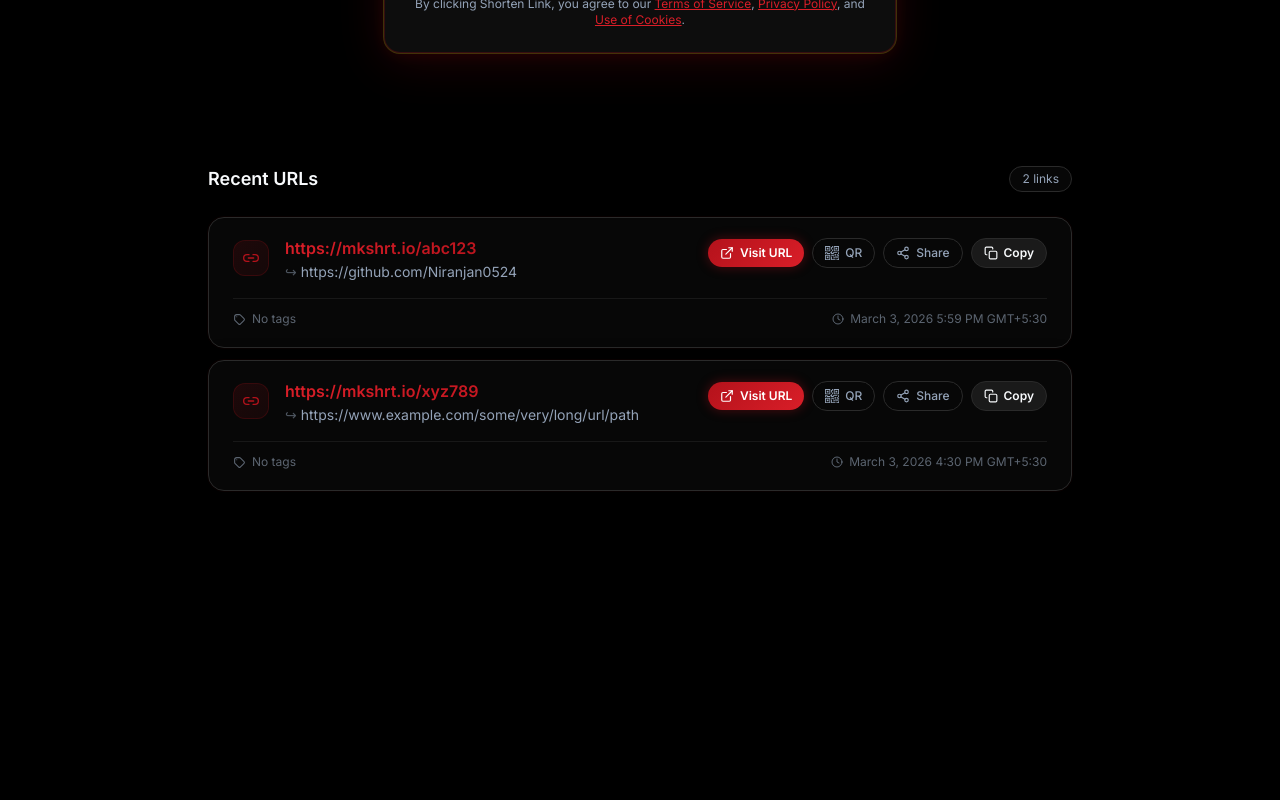
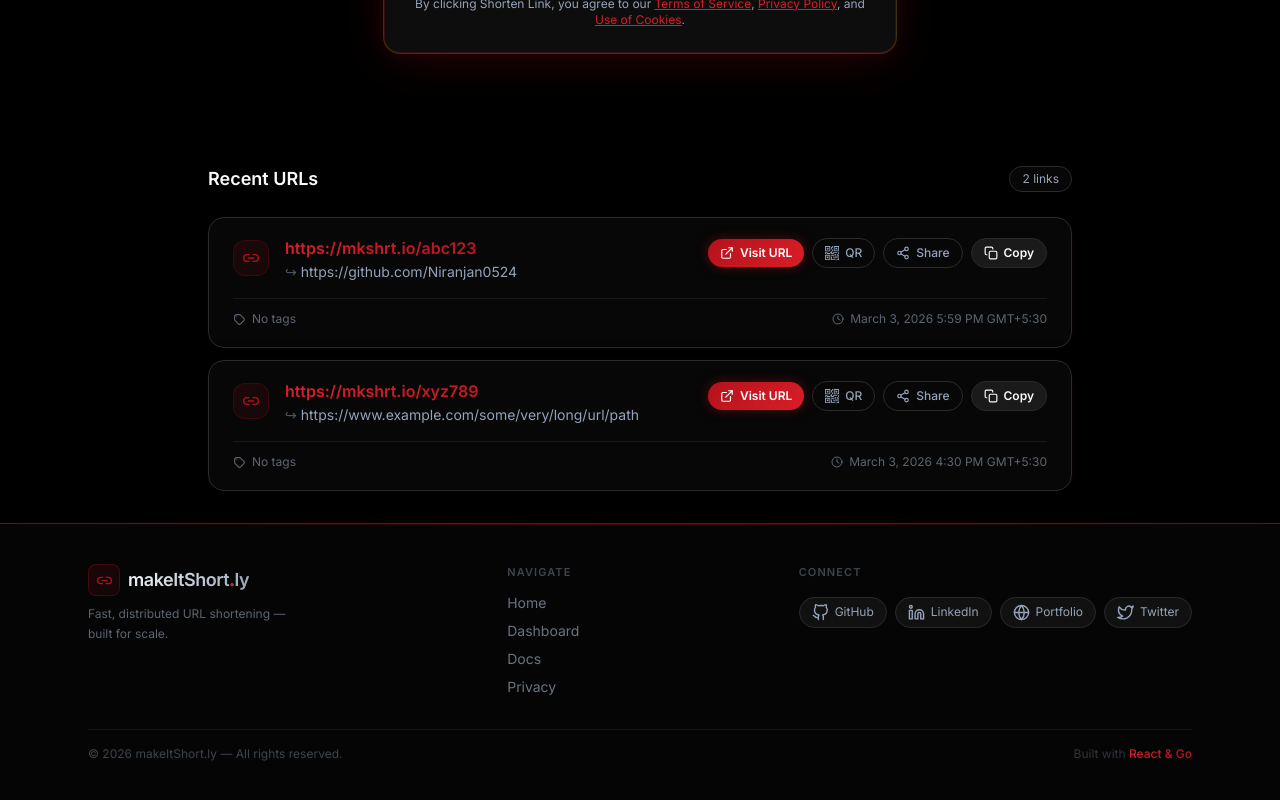
Before and after one commit to Niranjan0524/Distributed-URL-Shortner, a React (Vite) app in the folder Frontend/: page / in a window 1280 px wide. Shown: the part 651-1451 px from the top of the page. Before the commit the page ends 1174 px from the top, so only its background shows below. Built offline with nearby package versions, Linux system fonts and the light colour scheme.

Commit message:
built footer, page404

```diff
--- a/Frontend/src/App.jsx
+++ b/Frontend/src/App.jsx
@@ -2,6 +2,7 @@
 import './App.css'
 import Home from './pages/Home.jsx';
 import LoginSignup from './components/LoginSignup.jsx';
+import Page404 from './components/page404.jsx';
 
 function App() {
   return (
@@ -11,6 +12,7 @@
           <Route path="/"       element={<Home />} />
           <Route path="/login"  element={<LoginSignup />} />
           <Route path="/signup" element={<LoginSignup />} />
+          <Route path="*" element={<Page404 />} />
         </Routes>
       </div>
     </BrowserRouter>
--- /dev/null
+++ b/Frontend/src/components/Footer.jsx
@@ -0,0 +1,145 @@
+import { FiGithub, FiLinkedin, FiGlobe, FiLink2, FiTwitter } from "react-icons/fi";
+
+const SOCIAL_LINKS = [
+  {
+    icon: <FiGithub size={17} />,
+    label: "GitHub",
+    href: "https://github.com/",
+  },
+  {
+    icon: <FiLinkedin size={17} />,
+    label: "LinkedIn",
+    href: "https://linkedin.com/in/",
+  },
+  {
+    icon: <FiGlobe size={17} />,
+    label: "Portfolio",
+    href: "https://",
+  },
+  {
+    icon: <FiTwitter size={17} />,
+    label: "Twitter",
+    href: "https://twitter.com/",
+  },
+];
+
+const NAV_LINKS = [
+  { label: "Home", href: "/" },
+  { label: "Dashboard", href: "/dashboard" },
+  { label: "Docs", href: "/docs" },
+  { label: "Privacy", href: "/privacy" },
+];
+
+const Footer = () => {
+  const year = new Date().getFullYear();
+
+  return (
+    <footer
+      className="relative mt-auto border-t border-border bg-bg-secondary/40 backdrop-blur-xl"
+      style={{ boxShadow: "0 -1px 0 rgba(180,18,27,0.08)" }}
+    >
+      {/* faint top glow line */}
+      <div
+        className="absolute inset-x-0 top-0 h-px"
+        style={{ background: "linear-gradient(90deg, transparent, rgba(180,18,27,0.35), transparent)" }}
+      />
+
+      <div className="mx-auto max-w-6xl px-6 py-10">
+        {/* ── Main row ── */}
+        <div className="flex flex-col items-center gap-8 sm:flex-row sm:items-start sm:justify-between">
+
+          {/* Brand */}
+          <div className="flex flex-col items-center gap-2 sm:items-start">
+            <div className="flex items-center gap-2">
+              <div
+                className="flex h-8 w-8 items-center justify-center rounded-lg"
+                style={{
+                  background: "linear-gradient(135deg, #B4121B22, #D91E2811)",
+                  border: "1px solid rgba(180,18,27,0.3)",
+                }}
+              >
+                <FiLink2 size={15} className="text-accent-red" />
+              </div>
+              <span
+                className="text-lg font-bold tracking-tight"
+                style={{
+                  background: "linear-gradient(135deg, #F8FAFC 0%, #94A3B8 100%)",
+                  WebkitBackgroundClip: "text",
+                  WebkitTextFillColor: "transparent",
+                }}
+              >
+                makeItShort<span style={{ WebkitTextFillColor: "#D91E28" }}>.</span>ly
+              </span>
+            </div>
+            <p className="max-w-[200px] text-center text-xs leading-relaxed text-text-muted/60 sm:text-left">
+              Fast, distributed URL shortening — built for scale.
+            </p>
+          </div>
+
+          {/* Nav links */}
+          <div className="flex flex-col items-center gap-2 sm:items-start">
+            <span className="mb-1 text-[11px] font-semibold uppercase tracking-widest text-text-muted/40">
+              Navigate
+            </span>
+            {NAV_LINKS.map(({ label, href }) => (
+              <a
+                key={label}
+                href={href}
+                className="text-sm text-text-muted/70 transition-colors duration-150 hover:text-accent-red"
+              >
+                {label}
+              </a>
+            ))}
+          </div>
+
+          {/* Social links */}
+          <div className="flex flex-col items-center gap-3 sm:items-start">
+            <span className="mb-1 text-[11px] font-semibold uppercase tracking-widest text-text-muted/40">
+              Connect
+            </span>
+            <div className="flex flex-wrap justify-center gap-2 sm:justify-start">
+              {SOCIAL_LINKS.map(({ icon, label, href }) => (
+                <a
+                  key={label}
+                  href={href}
+                  target="_blank"
+                  rel="noreferrer"
+                  title={label}
+                  className="flex items-center gap-1.5 rounded-full border border-border bg-bg-tertiary/60 px-3 py-1.5 text-xs text-text-muted transition-all duration-150 hover:border-accent-red/40 hover:text-text-primary hover:scale-[1.05] active:scale-[0.97]"
+                >
+                  {icon}
+                  {label}
+                </a>
+              ))}
+            </div>
+          </div>
+        </div>
+
+        {/* ── Divider ── */}
+        <div className="mt-8 border-t border-border/50" />
+
+        {/* ── Bottom bar ── */}
+        <div className="mt-4 flex flex-col items-center justify-between gap-2 sm:flex-row">
+          <p className="text-xs text-text-muted/40">
+            &copy; {year} makeItShort.ly &mdash; All rights reserved.
+          </p>
+          <p className="text-xs text-text-muted/30">
+            Built with{" "}
+            <span
+              className="font-medium"
+              style={{
+                background: "linear-gradient(135deg, #D91E28, #B4121B)",
+                WebkitBackgroundClip: "text",
+                WebkitTextFillColor: "transparent",
+              }}
+            >
+              React & Go
+            </span>
+          </p>
+        </div>
+      </div>
+    </footer>
+  );
+};
+
+export default Footer;
--- a/Frontend/src/components/Homebody.jsx
+++ b/Frontend/src/components/Homebody.jsx
@@ -1,5 +1,6 @@
 import UrlForm from "./urlForm";
 import UrlHistory from "./UrlHistory";
+import Footer from "./Footer";
 const Homebody=()=>{
 
 
@@ -7,7 +8,7 @@
     <div className="mt-20">
         <UrlForm/>
         <UrlHistory/>
-
+        <Footer/>
         </div>
     </>)
 }
--- /dev/null
+++ b/Frontend/src/components/page404.jsx
@@ -0,0 +1,84 @@
+import { useNavigate } from "react-router-dom";
+import { FiArrowLeft, FiHome, FiLink2 } from "react-icons/fi";
+
+const Page404 = () => {
+  const navigate = useNavigate();
+
+  return (
+    <div className="relative flex min-h-screen flex-col items-center justify-center overflow-hidden bg-bg-primary px-6 text-center">
+
+      {/* Background glow blobs */}
+      <div
+        className="pointer-events-none absolute left-1/2 top-1/3 h-[500px] w-[500px] -translate-x-1/2 -translate-y-1/2 rounded-full opacity-10 blur-[120px]"
+        style={{ background: "radial-gradient(circle, #D91E28 0%, transparent 70%)" }}
+      />
+
+      {/* Icon */}
+      <div
+        className="mb-6 flex h-16 w-16 items-center justify-center rounded-2xl"
+        style={{
+          background: "linear-gradient(135deg, #B4121B22, #D91E2811)",
+          border: "1px solid rgba(180,18,27,0.3)",
+          boxShadow: "0 0 30px rgba(180,18,27,0.15)",
+        }}
+      >
+        <FiLink2 size={28} className="text-accent-red" />
+      </div>
+
+      {/* 404 number */}
+      <h1
+        className="text-[96px] font-bold leading-none tracking-tighter"
+        style={{
+          background: "linear-gradient(135deg, #D91E28 0%, #B4121B 60%, #7A0A10 100%)",
+          WebkitBackgroundClip: "text",
+          WebkitTextFillColor: "transparent",
+          textShadow: "none",
+          filter: "drop-shadow(0 0 40px rgba(180,18,27,0.35))",
+        }}
+      >
+        404
+      </h1>
+
+      {/* Heading */}
+      <h2 className="mt-2 text-2xl font-semibold text-text-primary">
+        Page not found
+      </h2>
+
+      {/* Subtext */}
+      <p className="mt-3 max-w-sm text-sm leading-relaxed text-text-muted/70">
+        The link you followed may be broken, expired, or it never existed. Double-check the URL and try again.
+      </p>
+
+      {/* Divider */}
+      <div
+        className="my-8 h-px w-24"
+        style={{ background: "linear-gradient(90deg, transparent, rgba(180,18,27,0.4), transparent)" }}
+      />
+
+      {/* Actions */}
+      <div className="flex flex-wrap items-center justify-center gap-3">
+        <button
+          onClick={() => navigate(-1)}
+          className="flex items-center gap-2 rounded-full border border-border bg-bg-tertiary/60 px-5 py-2.5 text-sm font-medium text-text-muted transition-all duration-150 hover:border-accent-red/40 hover:text-text-primary hover:scale-[1.04] active:scale-[0.97]"
+        >
+          <FiArrowLeft size={15} />
+          Go Back
+        </button>
+
+        <button
+          onClick={() => navigate("/")}
+          className="flex items-center gap-2 rounded-full px-5 py-2.5 text-sm font-semibold text-white transition-all duration-150 hover:scale-[1.04] active:scale-[0.97]"
+          style={{
+            background: "linear-gradient(135deg, #B4121B, #D91E28)",
+            boxShadow: "0 0 18px rgba(180,18,27,0.4)",
+          }}
+        >
+          <FiHome size={15} />
+          Back to Home
+        </button>
+      </div>
+    </div>
+  );
+};
+
+export default Page404;
```
